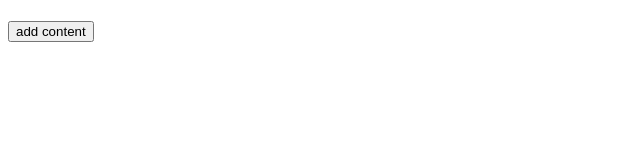
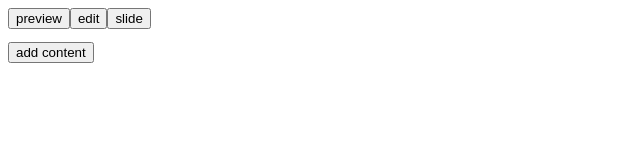
Before and after one commit to nmorse/D2T-with-Angular, a plain HTML site: page demo2.html in a window 1280 px wide. Shown: the whole page, without its empty margins (0-640 px from the left). Drawn offline with nearby package versions, Linux system fonts and the light colour scheme; some packages are replaced by stand-ins of ours.

Commit message:
better data uniformity

```diff
--- a/demo2.html
+++ b/demo2.html
@@ -25,6 +25,12 @@
     <div sortable id="container" class="left">
         <div form-mangle ng-repeat="item in content.data" content="item"></div>
     </div>
+
+    <div class="edit_controls">
+		<button class="preview" >preview</button><button class="edit" >edit</button><button class="slide" >slide</button>
+    </div>
+
+
     <div id="json_data_view" class="left"><pre ng-bind="stringify_content()"></pre></div>
     <div class="clear"></div>
     <button ng-click="add_content()">add content</button>
```
